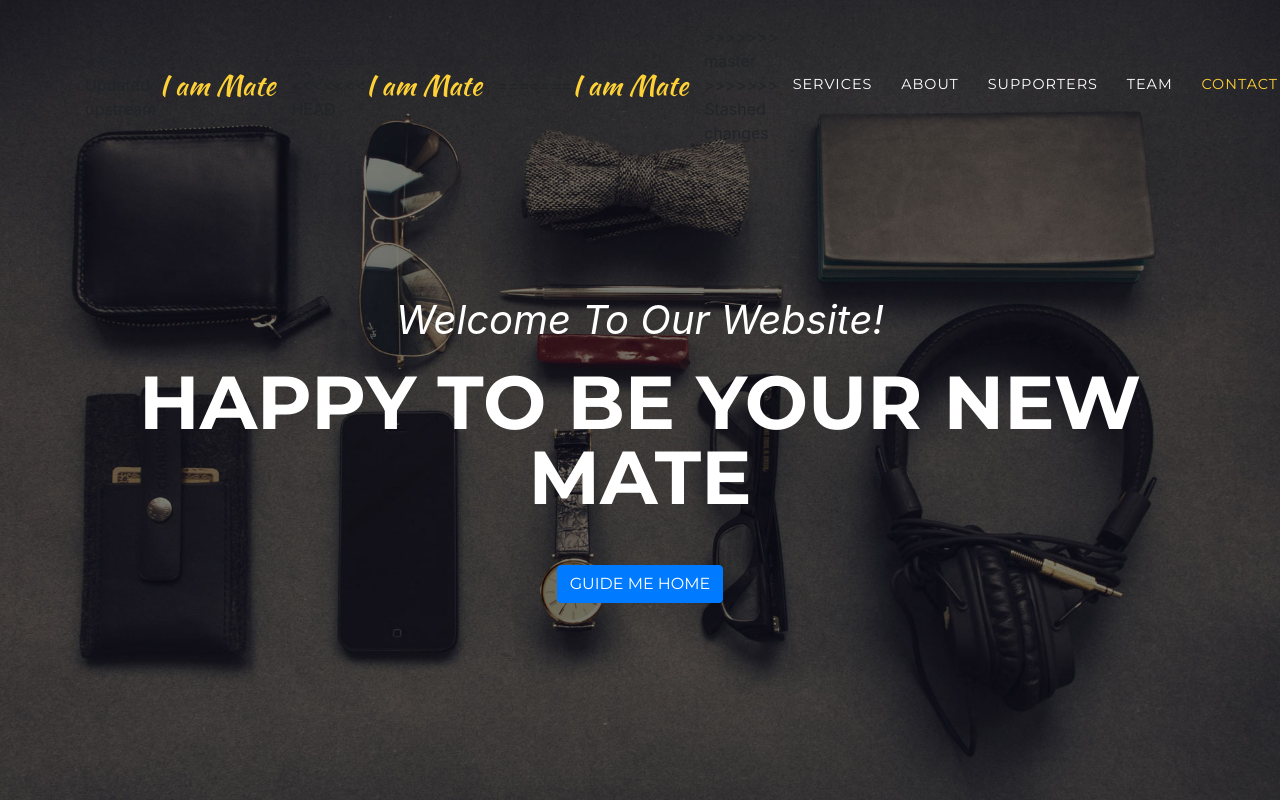
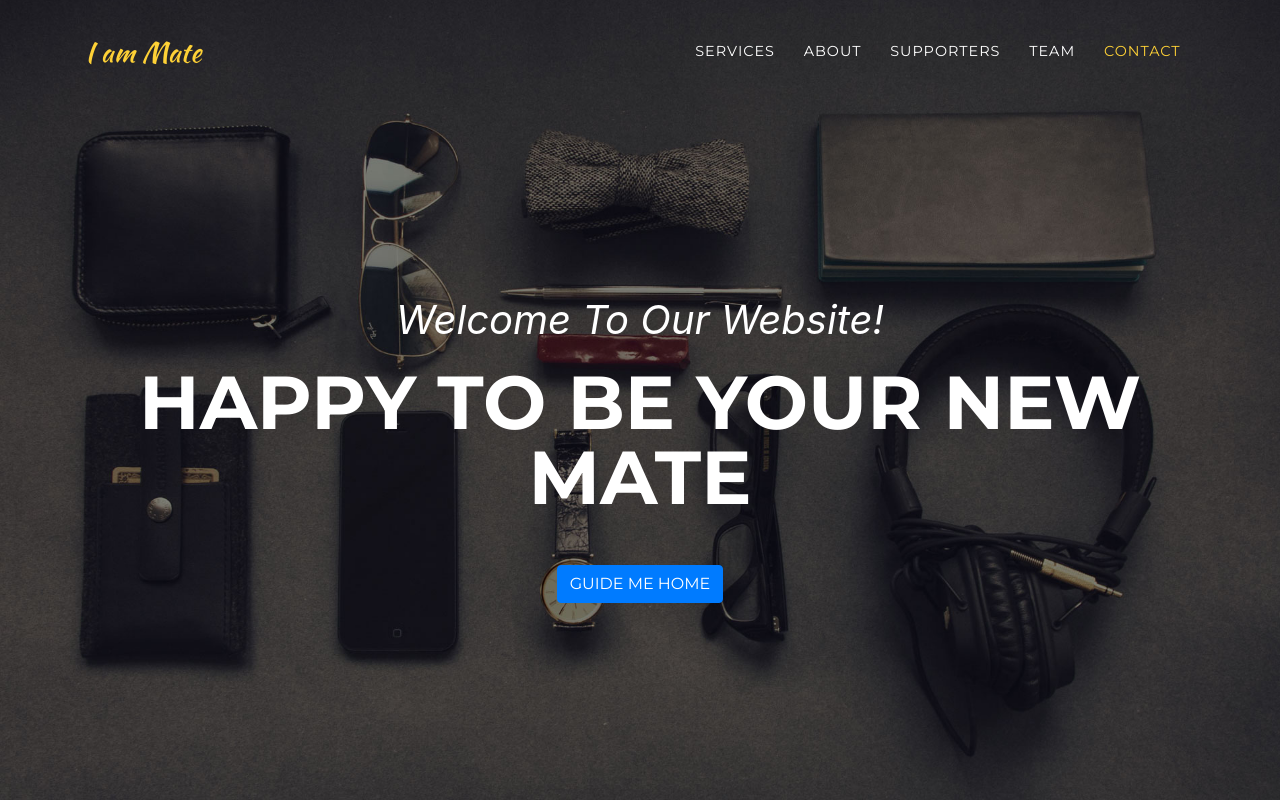
Before and after one commit to healthcarestats/iammate.github.io, a website with bundled scripts: page index.html in a window 1280 px wide. Shown: the top 800 px of the page. Built offline with nearby package versions, Linux system fonts and the light colour scheme; a web font is replaced by a local one.

Commit message:
Update index.html

```diff
--- a/index.html
+++ b/index.html
@@ -30,15 +30,7 @@
     <!-- Navigation -->
     <nav class="navbar navbar-expand-lg navbar-dark fixed-top" id="mainNav">
       <div class="container">
-<<<<<<< Updated upstream
         <a class="navbar-brand js-scroll-trigger" href="#page-top">I am Mate</a>
-=======
-<<<<<<< HEAD
-        <a class="navbar-brand js-scroll-trigger" href="#page-top">I am Mate</a>
-=======
-        <a class="navbar-brand js-scroll-trigger" href="#page-top">I am Mate</a>
->>>>>>> master
->>>>>>> Stashed changes
         <button class="navbar-toggler navbar-toggler-right" type="button" data-toggle="collapse" data-target="#navbarResponsive" aria-controls="navbarResponsive" aria-expanded="false" aria-label="Toggle navigation">
           Menu
           <i class="fas fa-bars"></i>
```
